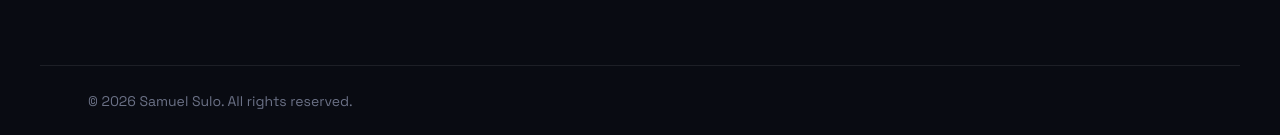
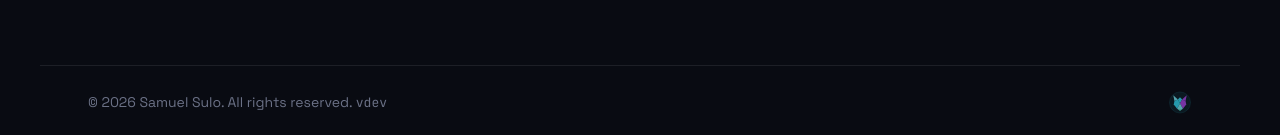
Before and after one commit to samuelsulo/portfolio, a Vue app in the folder website/: page / in a window 1280 px wide. Shown: the part 3689-3824 px from the top of the page. Built offline with nearby package versions, Linux system fonts and the light colour scheme.

Commit message:
feat(application): add version and signature components

```diff
--- a/website/src/components/layout/AppFooter.vue
+++ b/website/src/components/layout/AppFooter.vue
@@ -1,6 +1,8 @@
 <script setup lang="ts">
 import { useI18n } from 'vue-i18n'
 import AppIcon from '@/components/ui/AppIcon.vue'
+import SignatureFox from '@/components/ui/SignatureFox.vue'
+import SiteVersion from '@/components/ui/SiteVersion.vue'
 import siteConfig from '@/data/site-config.json'
 
 const { t } = useI18n()
@@ -51,7 +53,19 @@ const year = new Date().getFullYear()
     </div>
 
     <div class="footer__bottom container">
-      <p class="footer__rights">&copy; {{ year }} Samuel Sulo. {{ t('footer.rights') }}</p>
+      <p class="footer__rights">
+        &copy; {{ year }} Samuel Sulo. {{ t('footer.rights') }} <SiteVersion />
+      </p>
+      <SignatureFox
+        :size="24"
+        color-light="var(--color-neon-primary-strong)"
+        color-mid="var(--color-neon-primary)"
+        color-dark="var(--color-neon-secondary)"
+        color-accent="var(--color-neon-success)"
+        badge-fill="rgba(var(--color-neon-primary-rgb), 0.1)"
+        badge-border="rgba(var(--color-neon-primary-rgb), 0.35)"
+        class="footer__signature"
+      />
     </div>
   </footer>
 </template>
@@ -139,6 +153,10 @@ const year = new Date().getFullYear()
 }
 
 .footer__bottom {
+  display: flex;
+  align-items: center;
+  justify-content: space-between;
+  gap: var(--space-sm);
   padding-block: var(--space-md);
   border-top: 1px solid var(--color-border);
 }
@@ -147,4 +165,8 @@ const year = new Date().getFullYear()
   font-size: var(--fs-small);
   color: var(--color-text-dim);
 }
+
+.footer__signature {
+  flex-shrink: 0;
+}
 </style>
--- /dev/null
+++ b/website/src/components/ui/SignatureFox.vue
@@ -0,0 +1,118 @@
+<script setup lang="ts">
+/**
+ * SignatureFox
+ *
+ * A small stylized low-poly fox mark used as a company "signature" on
+ * sites and apps built by the author. Purely decorative (no link, no
+ * interaction): it identifies the work without asking anything of the
+ * visitor.
+ *
+ * Self-contained by design so it can be dropped into other projects as-is:
+ * every color is a prop, so it can be retuned to match a different site's
+ * palette without touching the component's markup.
+ */
+const props = withDefaults(
+  defineProps<{
+    /** Overall size in pixels (icon is square). */
+    size?: number
+    /** Lightest facet shade (top-left, "lit" side of the fox). */
+    colorLight?: string
+    /** Base/mid facet shade. */
+    colorMid?: string
+    /** Darkest facet shade (bottom-right, "shadow" side of the fox). */
+    colorDark?: string
+    /** Small accent color for the nose facet. */
+    colorAccent?: string
+    /** Badge backdrop fill. Set to 'none' to render the fox with no circle. */
+    badgeFill?: string
+    /** Badge backdrop border color. */
+    badgeBorder?: string
+    /** Resting opacity; the mark brightens on hover/focus. */
+    restOpacity?: number
+    /** Accessible name / native tooltip text. */
+    label?: string
+  }>(),
+  {
+    size: 36,
+    colorLight: '#cdb8ff',
+    colorMid: '#a374ff',
+    colorDark: '#7952d1',
+    colorAccent: '#5be3d9',
+    badgeFill: 'rgba(163, 116, 255, 0.12)',
+    badgeBorder: 'rgba(163, 116, 255, 0.35)',
+    restOpacity: 0.65,
+    label: 'Kitsune',
+  },
+)
+</script>
+
+<template>
+  <span
+    class="signature-fox"
+    role="img"
+    :aria-label="props.label"
+    :title="props.label"
+    :style="{
+      '--signature-fox-size': `${props.size}px`,
+      '--signature-fox-rest-opacity': props.restOpacity,
+    }"
+  >
+    <svg viewBox="0 0 100 100" class="signature-fox__svg" aria-hidden="true">
+      <circle
+        v-if="props.badgeFill !== 'none'"
+        cx="50"
+        cy="52"
+        r="44"
+        :fill="props.badgeFill"
+        :stroke="props.badgeBorder"
+        stroke-width="1.5"
+      />
+
+      <!-- ears -->
+      <polygon points="22,22 27,46 41,40" :fill="props.colorLight" />
+      <polygon points="78,22 73,46 59,40" :fill="props.colorDark" />
+
+      <!-- forehead, between the ears -->
+      <polygon points="41,40 50,30 59,40 50,55" :fill="props.colorMid" />
+
+      <!-- cheeks -->
+      <polygon points="27,46 41,40 50,55 38,78 24,60" :fill="props.colorMid" />
+      <polygon points="73,46 59,40 50,55 62,78 76,60" :fill="props.colorDark" />
+
+      <!-- muzzle, laid over the cheeks -->
+      <polygon points="50,55 38,78 50,86 62,78" :fill="props.colorLight" />
+
+      <!-- nose -->
+      <polygon points="46,80 54,80 50,88" :fill="props.colorAccent" />
+    </svg>
+  </span>
+</template>
+
+<style scoped>
+.signature-fox {
+  display: inline-flex;
+  align-items: center;
+  justify-content: center;
+  width: var(--signature-fox-size);
+  height: var(--signature-fox-size);
+  opacity: var(--signature-fox-rest-opacity);
+  cursor: default;
+  transition:
+    opacity var(--duration-fast, 150ms) var(--ease-out, ease),
+    transform var(--duration-fast, 150ms) var(--ease-out, ease),
+    filter var(--duration-fast, 150ms) var(--ease-out, ease);
+}
+
+.signature-fox:hover,
+.signature-fox:focus-visible {
+  opacity: 1;
+  transform: scale(1.08);
+  filter: drop-shadow(0 0 6px rgba(var(--color-neon-primary-rgb), 0.55));
+}
+
+.signature-fox__svg {
+  width: 100%;
+  height: 100%;
+  display: block;
+}
+</style>
--- /dev/null
+++ b/website/src/components/ui/SiteVersion.vue
@@ -0,0 +1,27 @@
+<script setup lang="ts">
+/**
+ * SiteVersion
+ *
+ * Displays the deployed version of the site, injected at build time via the
+ * VITE_APP_VERSION environment variable (see scripts/deploy-website.sh): a
+ * release tag in production, the deployed commit's short SHA in every other
+ * environment. Falls back to "dev" when unset, i.e. a local dev server run
+ * where no version is injected.
+ */
+import { useI18n } from 'vue-i18n'
+
+const { t } = useI18n()
+const version = import.meta.env.VITE_APP_VERSION || 'dev'
+</script>
+
+<template>
+  <span class="site-version">{{ t('footer.version', { version }) }}</span>
+</template>
+
+<style scoped>
+.site-version {
+  font-family: var(--font-mono);
+  font-size: var(--fs-mono);
+  color: var(--color-text-dim);
+}
+</style>
--- a/website/src/i18n/locales/en.json
+++ b/website/src/i18n/locales/en.json
@@ -104,6 +104,7 @@
   "footer": {
     "tagline": "Cloud Engineer & Web Developer",
     "rights": "All rights reserved.",
+    "version": "v{version}",
     "githubAriaLabel": "Samuel Sulo's GitHub profile",
     "linkedinAriaLabel": "Samuel Sulo's LinkedIn profile",
     "emailAriaLabel": "Send Samuel Sulo an email",
--- a/website/src/i18n/locales/it.json
+++ b/website/src/i18n/locales/it.json
@@ -104,6 +104,7 @@
   "footer": {
     "tagline": "Cloud Engineer & Web Developer",
     "rights": "Tutti i diritti riservati.",
+    "version": "v{version}",
     "githubAriaLabel": "Profilo GitHub di Samuel Sulo",
     "linkedinAriaLabel": "Profilo LinkedIn di Samuel Sulo",
     "emailAriaLabel": "Invia un'email a Samuel Sulo",
```
Also changed, not shown: 1 other file (tests, documents, lock files or other folders).
